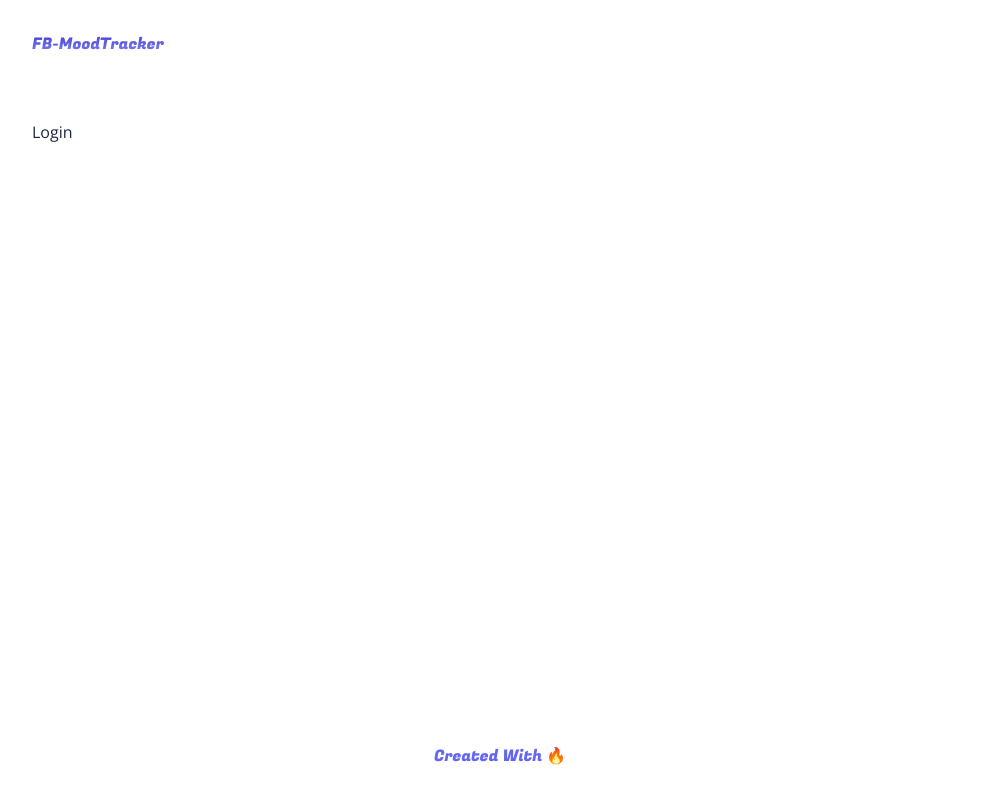
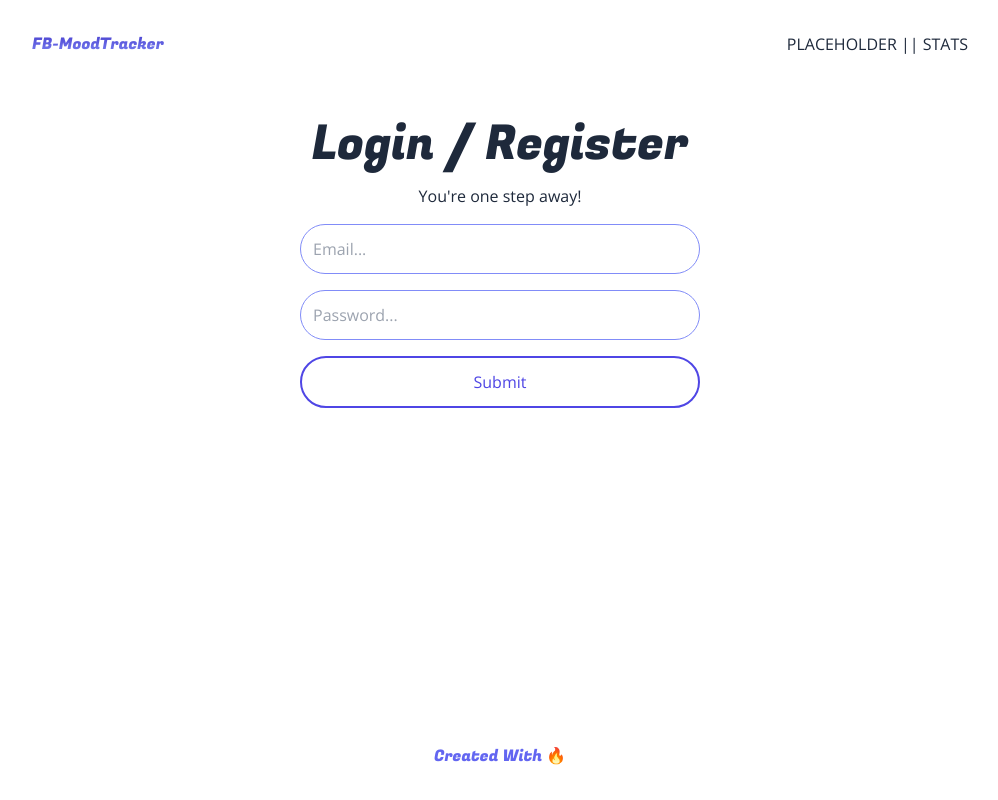
Before and after one commit to zidane-arkan/moodtracker-nexjs, a Next.js app: page /dashboard in a window 1280 px wide. Shown: the whole page, without its empty margins (140-1138 px from the left). Built offline with nearby package versions, Linux system fonts and the light colour scheme.

Commit message:
Add login page

```diff
--- a/app/layout.tsx
+++ b/app/layout.tsx
@@ -18,6 +18,9 @@ export default function RootLayout({
   const header = (
     <header className="p-4 sm:p-8 flex items-center justify-between">
       <h1 className={`${fugazOne.className} text-gradient`}>FB-MoodTracker</h1>
+      <div className="flex items-center justify-between">
+        PLACEHOLDER || STATS
+      </div>
     </header>
   );
 
--- a/components/Button.tsx
+++ b/components/Button.tsx
@@ -4,12 +4,13 @@ import { Fugaz_One } from "next/font/google";
 const fugazOne = Fugaz_One({ subsets: ["latin"], weight: ["400"] });
 
 export default function Button(props: any) {
-  const { text, dark } = props;
+  const { text, dark, full } = props;
   return (
     <button
-      className={`rounded-full overflow-hidden duration-200 hover:opacity-60 border-2 border-solid border-indigo-600 ${
-        dark ? "text-white bg-indigo-600" : "text-indigo-600"
-      }`}
+      className={`rounded-full overflow-hidden duration-200 hover:opacity-60 border-2 border-solid border-indigo-600
+        ${dark ? "text-white bg-indigo-600" : "text-indigo-600"}
+        ${full ? "grid place-items-center w-full" : ""}
+      `}
     >
       <p className={`px-6 sm:px-10 whitespace-nowrap py-2 sm:py-3`}>{text}</p>
     </button>
--- /dev/null
+++ b/components/Calender.tsx
@@ -0,0 +1,7 @@
+import React from 'react'
+
+export default function Calender() {
+  return (
+    <div>Calender</div>
+  )
+}
--- a/components/Hero.tsx
+++ b/components/Hero.tsx
@@ -1,6 +1,8 @@
 import React from "react";
 import { Fugaz_One } from "next/font/google";
 import Button from "./Button";
+import Calender from "./Calender";
+
 const fugazOne = Fugaz_One({ subsets: ["latin"], weight: ["400"] });
 export default function Hero() {
   return (
@@ -21,6 +23,7 @@ export default function Hero() {
         <Button text="Sign Up" />
         <Button text="Login" dark />
       </div>
+      <Calender />
     </div>
   );
 }
--- a/components/Login.tsx
+++ b/components/Login.tsx
@@ -1,7 +1,28 @@
-import React from 'react'
+import React from "react";
+import { Fugaz_One } from "next/font/google";
+import Button from "./Button";
 
+const fugazOne = Fugaz_One({ subsets: ["latin"], weight: ["400"] });
 export default function Login() {
   return (
-    <div>Login</div>
-  )
+    <section className="flex flex-col items-center justify-center gap-4">
+      <h3 className={`${fugazOne.className} text-4xl sm:text-5xl`}>
+        Login / Register
+      </h3>
+      <p>You&#39;re one step away!</p>
+      <input
+        className="w-full max-w-[400px] mx:auto px-3 py-2 sm:py-3 border hover:border-indigo-600 focus:border-indigo-600 border-solid border-indigo-400 rounded-full outline-none"
+        type="email"
+        placeholder="Email..."
+      />
+      <input
+        className="w-full max-w-[400px] mx:auto px-3 py-2 sm:py-3 border hover:border-indigo-600 focus:border-indigo-600 border-solid border-indigo-400 rounded-full outline-none"
+        type="password"
+        placeholder="Password..."
+      />
+      <div className="max-w-[400px] w-full mx-auto">
+        <Button text="Submit" full />
+      </div>
+    </section>
+  );
 }
```
